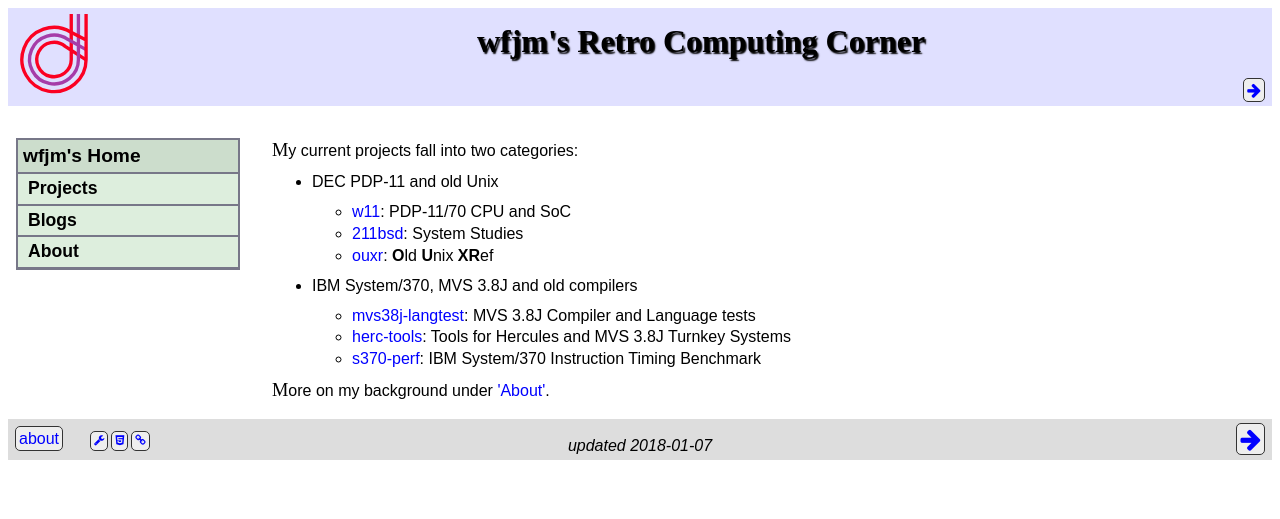
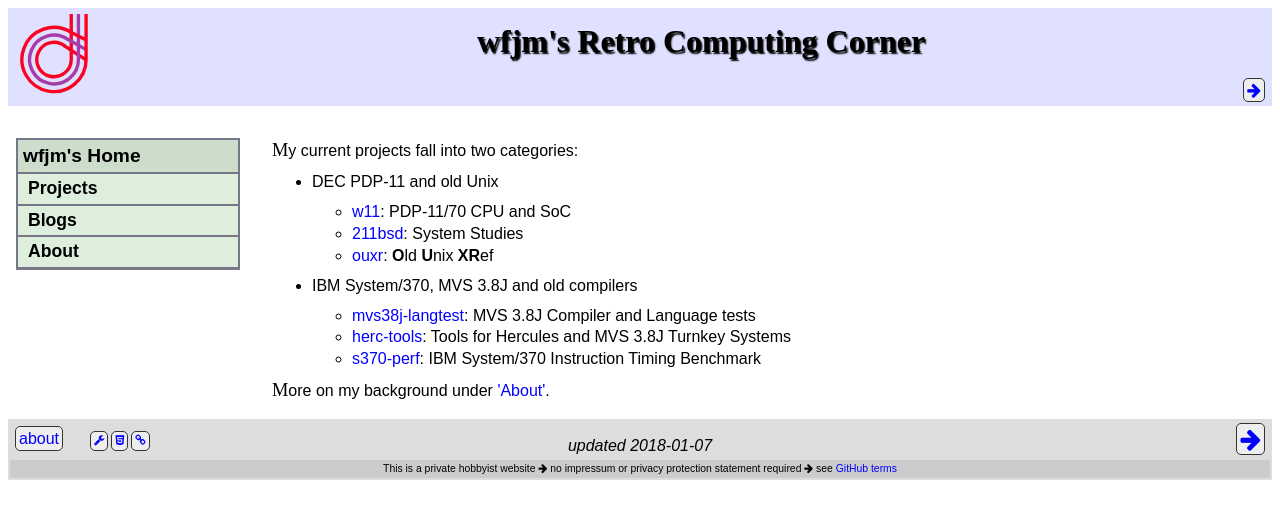
Before and after one commit to wfjm/wfjm.github.io, a Jekyll site: the page built from index.html, in a window 1280 px wide. Shown: the top 519 px of the page. Built offline with Jekyll 4.4.1, drawn with Linux system fonts in a browser that asks for light colours.

Commit message:
add dislaimer line to footer

```diff
--- a/_includes/footer-common.html
+++ b/_includes/footer-common.html
@@ -38,5 +38,15 @@
                                prev=include.prev next=include.next %}
       </td>
     </tr>
+    <tr>
+      <td colspan="3" id="footer-disclaimer">
+        This is a private hobbyist website
+        <i class="fa fa-arrow-right"></i>
+        no impressum or privacy protection statement required
+        <i class="fa fa-arrow-right"></i> see
+        <a href="https://help.github.com/articles/github-terms-of-service/">
+          GitHub terms</a>
+      </td>
+    </tr>
   </table>
 </div>
--- a/css/main.css
+++ b/css/main.css
@@ -482,6 +482,13 @@ dt:hover .hover-link {
   vertical-align: bottom;
 }
 
+#footer-disclaimer {
+  text-align: center;
+  font-size: 65%;
+  vertical-align: bottom;
+  background: #cccccc;
+}
+
 #footer-debug {
   margin-top: 10px;
   margin-left: 10px;
```
